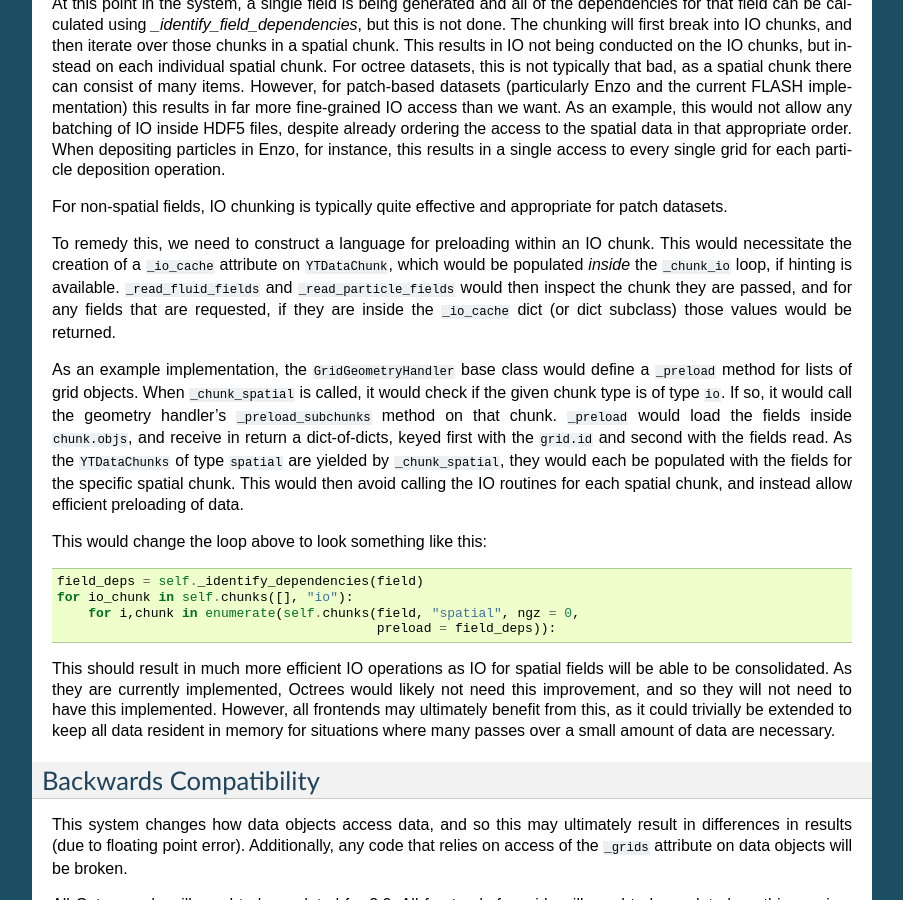
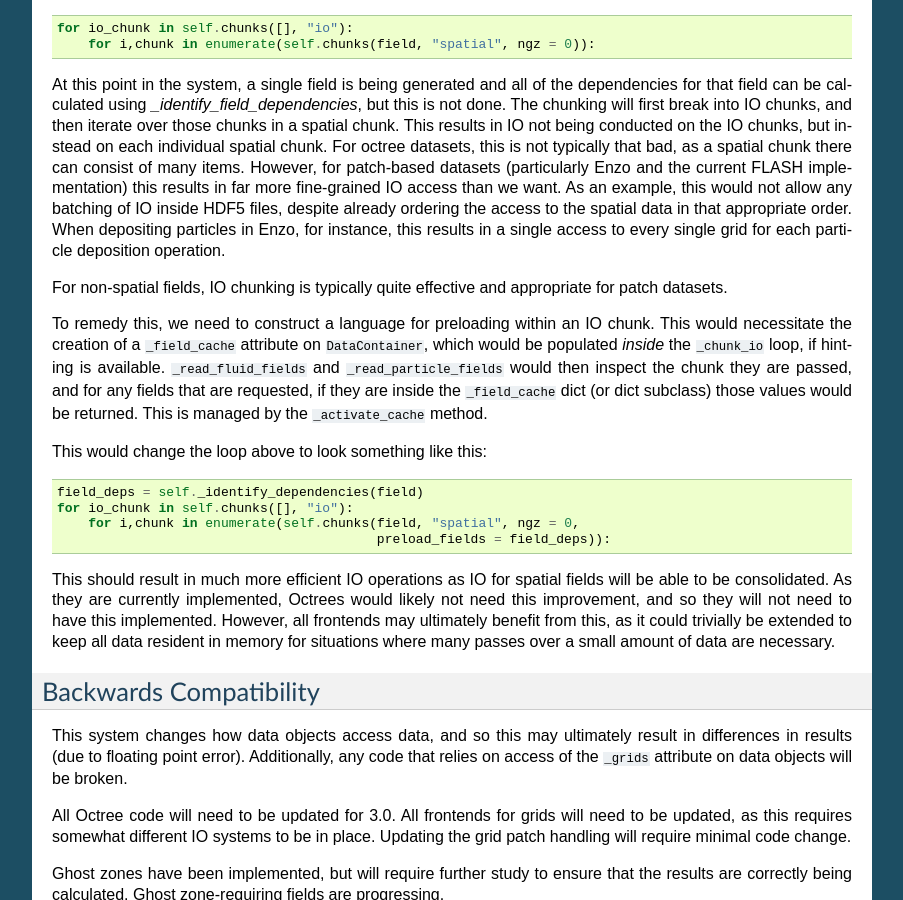
Before and after one commit to yt-project/ytep, a Sphinx documentation site: the page built from source/YTEPs/YTEP-0001.rst, in a window 1280 px wide and 900 px high, scrolled down 2559 px. Shown: the whole window, without its empty margins (198-1101 px from the left). Built offline with Sphinx 7.4.7, drawn with Linux system fonts in a browser that asks for light colours; formulas are drawn with MathJax 3; some of the changed text lies outside the part shown.

Commit message:
Updating YTEP-0001 to reflect preload API.

```diff
--- a/source/YTEPs/YTEP-0001.rst
+++ b/source/YTEPs/YTEP-0001.rst
@@ -180,24 +185,13 @@ For non-spatial fields, IO chunking is typically quite effective and
 appropriate for patch datasets.
 
 To remedy this, we need to construct a language for preloading within an IO
-chunk.  This would necessitate the creation of a ``_io_cache`` attribute
-on ``YTDataChunk``, which would be populated *inside* the ``_chunk_io`` loop,
+chunk.  This would necessitate the creation of a ``_field_cache`` attribute
+on ``DataContainer``, which would be populated *inside* the ``_chunk_io`` loop,
 if hinting is available.  ``_read_fluid_fields`` and ``_read_particle_fields``
 would then inspect the chunk they are passed, and for any fields that are
-requested, if they are inside the ``_io_cache`` dict (or dict subclass) those
-values would be returned.
-
-As an example implementation, the ``GridGeometryHandler`` base class would
-define a ``_preload`` method for lists of grid objects.  When
-``_chunk_spatial`` is called, it would check if the given chunk type is of type
-``io``.  If so, it would call the geometry handler's ``_preload_subchunks``
-method on that chunk.  ``_preload`` would load the fields inside
-``chunk.objs``, and receive in return a dict-of-dicts, keyed first with the
-``grid.id`` and second with the fields read.  As the ``YTDataChunks`` of type
-``spatial`` are yielded by ``_chunk_spatial``, they would each be populated
-with the fields for the specific spatial chunk.  This would then avoid calling
-the IO routines for each spatial chunk, and instead allow efficient preloading
-of data.
+requested, if they are inside the ``_field_cache`` dict (or dict subclass)
+those values would be returned.  This is managed by the ``_activate_cache``
+method.
 
 This would change the loop above to look something like this:
 
```
Also changed, not shown: other parts of source/YTEPs/YTEP-0001.rst (+14 -9 lines).
